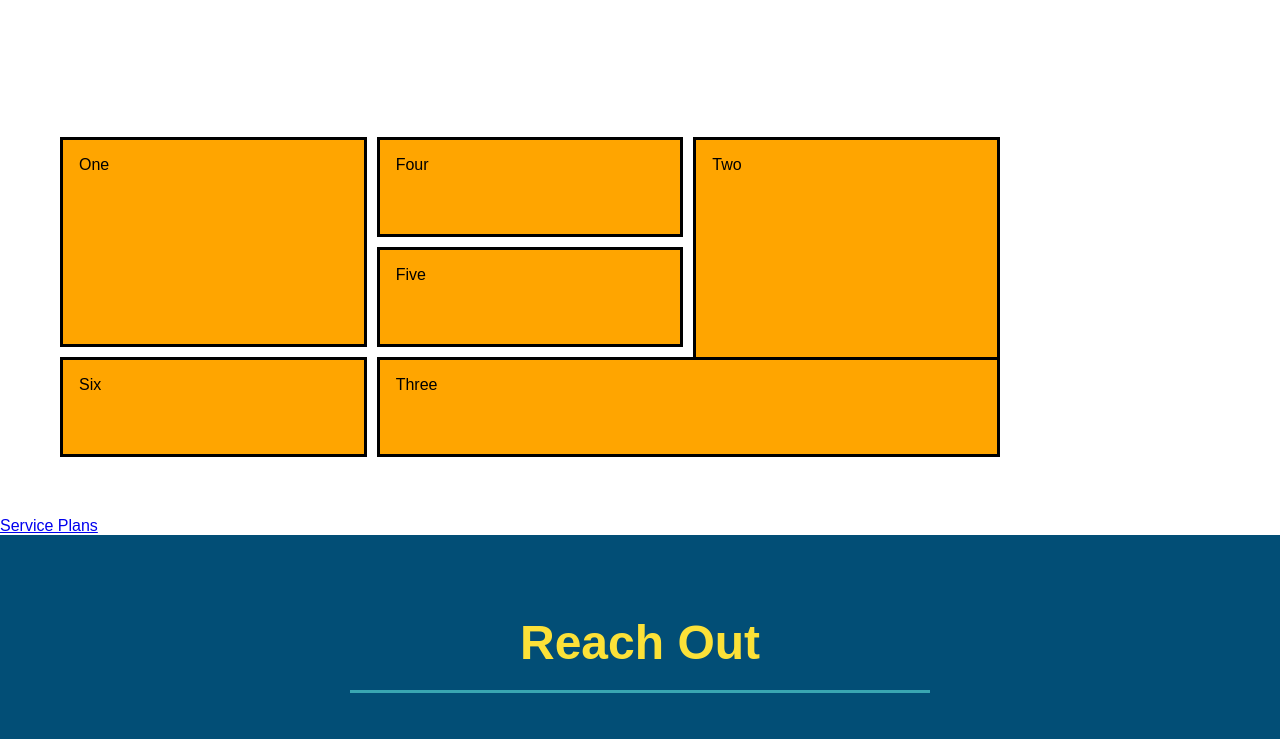
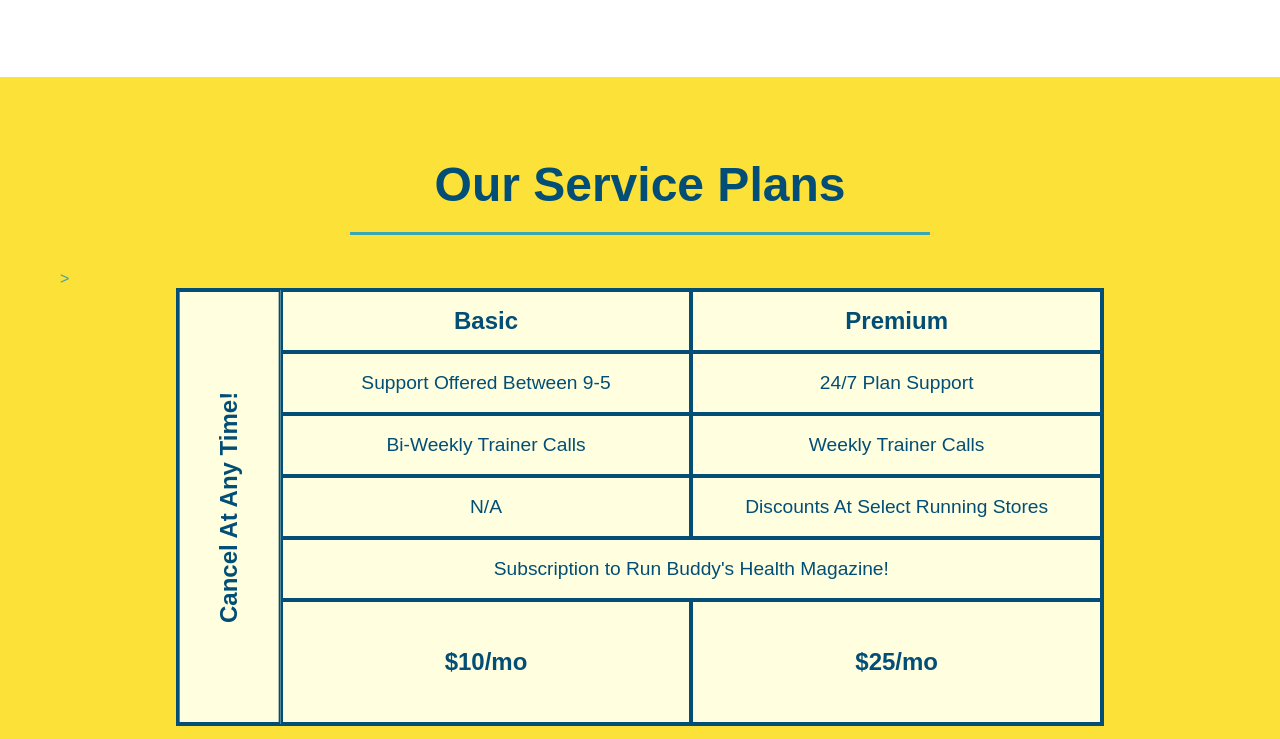
Before and after one commit to jitochadha1/run-buddy, a plain HTML site: page index.html in a window 1280 px wide. Shown: the part 3341-4080 px from the top of the page. Drawn offline with Linux system fonts and the light colour scheme; grey boxes are pictures that could not be loaded.

Commit message:
added service table to comparison

```diff
--- a/assets/css/style.css
+++ b/assets/css/style.css
@@ -354,38 +354,54 @@ section {
         flex: 1 100%;
       }
 }
+/* SERVICE STYLES BEGIN */
+.services {
+    background: #fce138;
+  }
 
+  .service-grid-wrapper {
+    display: flex;
+    width: 100%;
+    justify-content: center;
+  }
 .service-grid-container {
-    max-width: 940px;
-    margin 0 auto;
+    background: lightyellow;
+    width: 80%;
     display: grid;
-    grid-template-columns: repeat(3, 1fr);
-    grid-template-rows: repeat(3, 100px);
-    grid-gap: 10px;
+    grid-template-columns: 1fr repeat(2, 4fr);
+    grid-template-rows: repeat(5, 1fr) 2fr;
+    border: 2px solid #024e76;
+    color: #024e76;
+    font-size: 1.2rem;
 
 }
 
 .service-grid-item {
-    background-color: orange;
-    border: solid;
-    padding: 1em;
-    color: black;
+    padding: 15px 0;
+    border: 2px solid #024e76;
+    display: flex;
+    align-items: center;
+    justify-content: center;
+    text-align: center;
 }
+/* specific match */
+.service-grid-item.basic {
+    grid-column: 2 / span 1;
+  }
+  .service-grid-item.both {
+    grid-column: 2 / span 2;
+  }
+  .service-grid-item.cancel {
+    writing-mode: vertical-lr;
+    grid-column: 1;
+    grid-row: 1 / -1;
+    transform: rotate(180deg);
+  }
 
-.box1 {
-    grid-column: 1/ span 1;
-    grid-row: 1/ span 2;
-}
-
-.box2 {
-    grid-column: 3/4;
-    grid-row: 1/-1;
-}
-
-.box3 {
-    grid-column: 2/ span 2;
-    grid-row: 3/ span 1;
-}
+  .grid-head, .grid-price, .service-grid-item.cancel {
+    font-size: 1.5rem;
+    font-weight: bold;
+  }
 
 @media screen and (max-width: 768px) {
     section {
@@ -411,6 +427,24 @@ section {
 
       .step-text {
         flex: 100%;
+      }
+      .service-grid-container {
+        grid-template-columns: 1fr 1fr;
+      }
+
+      .service-grid-item.basic {
+        grid-column: 1;
+      }
+
+      .service-grid-item.both {
+        grid-column: 1 / -1;
+      }
+
+      .service-grid-item.cancel {
+        transform: none;
+        writing-mode: unset;
+        grid-column: 1 / -1;
+        grid-row: -1;
       }
 }
 @media screen and (max-width: 575px) {
--- a/index.html
+++ b/index.html
@@ -199,14 +199,60 @@
 
     <!-- "reach out" section -->
     <section id="service-plans" class="services">
-      <div class="service-grid-container">
-        <div class="service-grid-item box1">One</div>
-        <div class="service-grid-item box2">Two</div>
-        <div class="service-grid-item box3">Three</div>
-        <div class="service-grid-item box4">Four</div>
-        <div class="service-grid-item box5">Five</div>
-        <div class="service-grid-item box6">Six</div>
-      </div>
+      <h2 class="section-title secondary-border">
+        Our Service Plans
+      </h2>>
+      <div class="service-grid-wrapper">
+        <div class="service-grid-container">
+          <!-- Headers -->
+          <div class="service-grid-item grid-head basic">
+            Basic
+          </div>
+          <div class="service-grid-item grid-head premium">
+            Premium
+          </div>
+          <!-- Body -->
+          <div class="service-grid-item basic">
+            Support Offered Between 9-5
+          </div>
+
+          <div class="service-grid-item premium">
+            24/7 Plan Support
+          </div>
+
+          <div class="service-grid-item basic">
+            Bi-Weekly Trainer Calls
+          </div>
+
+          <div class="service-grid-item premium">
+            Weekly Trainer Calls
+          </div>
+
+          <div class="service-grid-item basic">
+            N/A
+          </div>
+
+          <div class="service-grid-item premium">
+            Discounts At Select Running Stores
+          </div>
+
+          <div class="service-grid-item both">
+            Subscription to Run Buddy's Health Magazine!
+          </div>
+
+          <div class="service-grid-item grid-price basic">
+            $10/mo
+          </div>
+
+          <div class="service-grid-item grid-price premium">
+            $25/mo
+          </div>
+
+          <div class="service-grid-item cancel">
+            Cancel At Any Time!
+          </div>
+        </div> <!-- div service-grid-container -->
+      </div> <!-- div service-grid-wrapper -->
     </section>
     <a href="service-plans">Service Plans</a>
      <section id="reach-out" class="contact">
```
